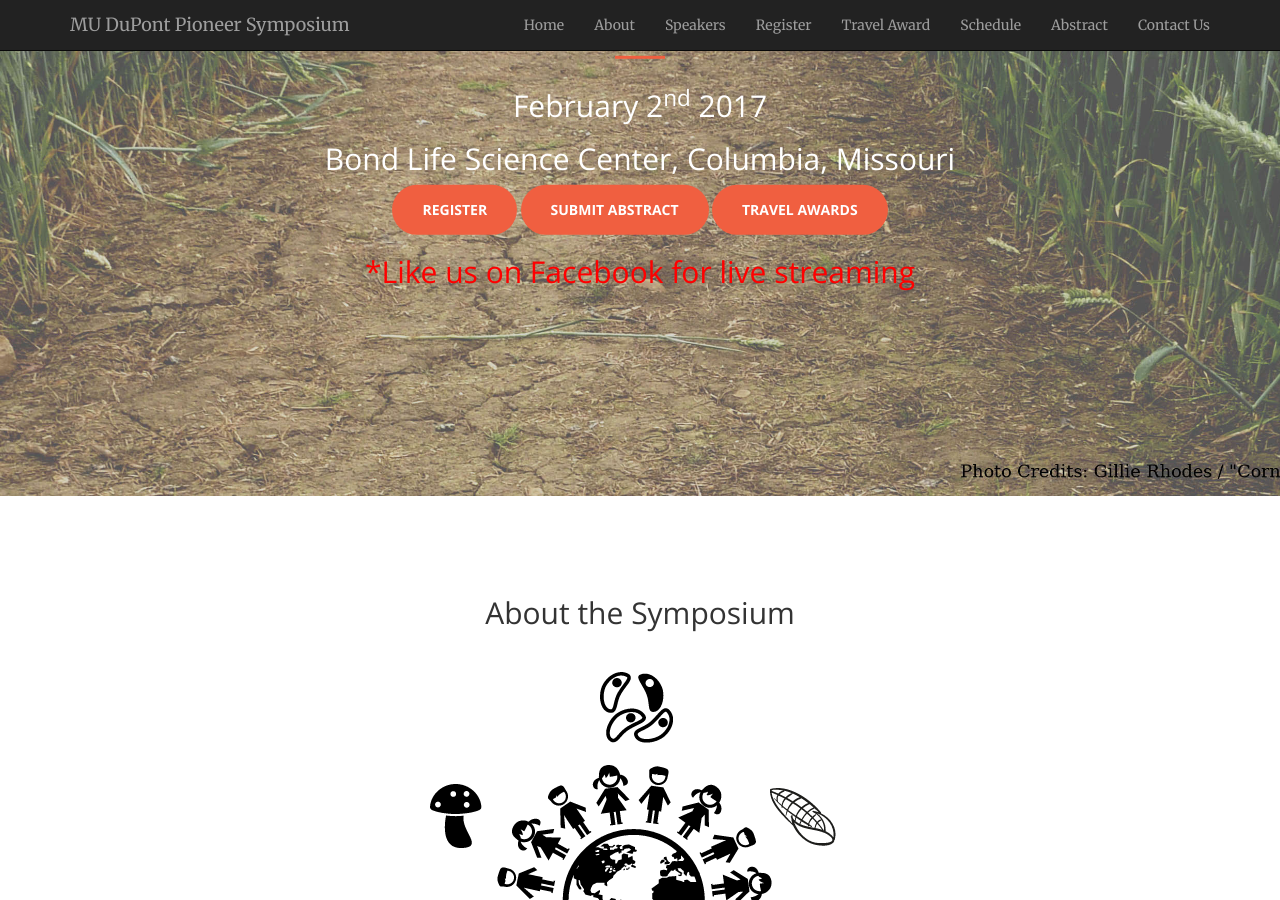
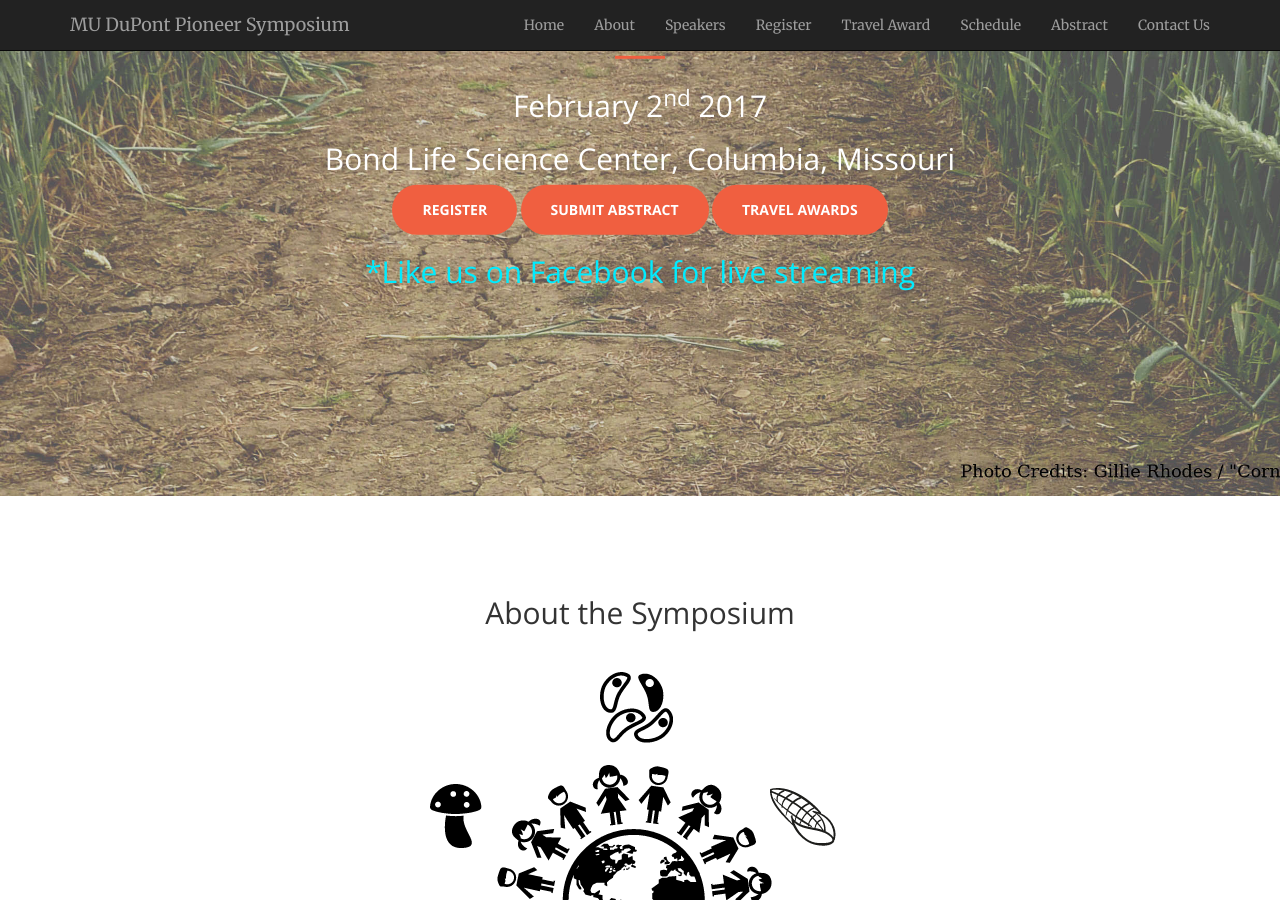
Before and after one commit to mupioneersymposium/mupioneersymposium.github.io, a Jekyll site: the page built from index.html, in a window 1280 px wide and 900 px high, scrolled down 404 px. Built offline with Jekyll 4.4.1, drawn with Linux system fonts in a browser that asks for light colours.

Commit message:
Update header.html

```diff
--- a/_includes/header.html
+++ b/_includes/header.html
@@ -10,7 +10,7 @@
             <a target="_blank" href="https://www.eventbrite.com/e/mu-dupont-pioneer-symposium-tickets-26468717647" class="btn btn-primary btn-xl page-scroll">Register</a>
             <a target="_blank" href="abstract.html" class="btn btn-primary btn-xl page-scroll">Submit Abstract</a>
             <a target="_blank" href="travel.html" class="btn btn-primary btn-xl page-scroll">Travel Awards</a>
-            <h2> <a href="https://www.facebook.com/mudupontpioneersymposium/" target="_blank" style="color: #ff0000;"> *Like us on Facebook for live streaming </a> </h2>
+            <h2> <a href="https://www.facebook.com/mudupontpioneersymposium/" target="_blank" style="color: #00ECFF;"> *Like us on Facebook for live streaming </a> </h2>
 
         </div>
     </div>
```
